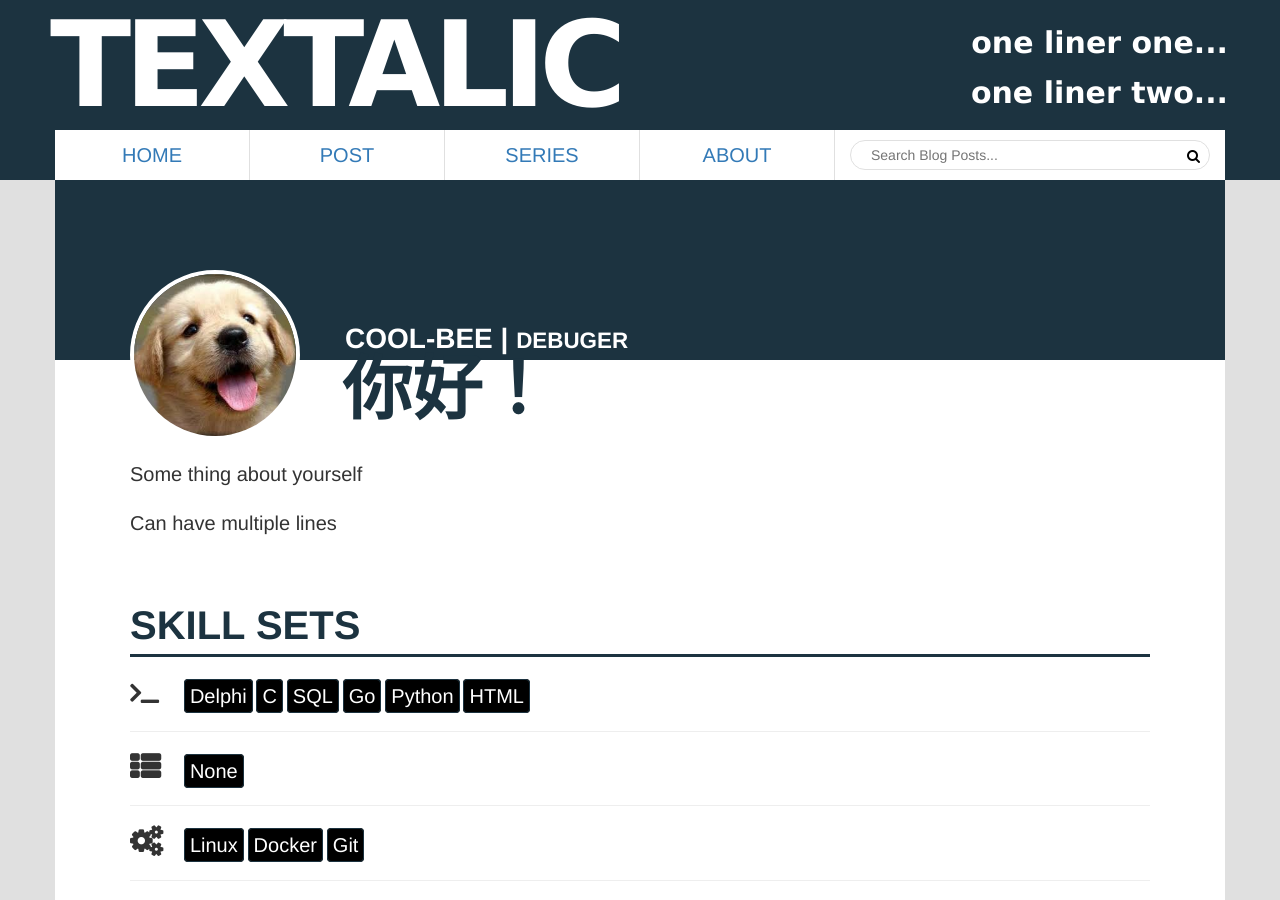
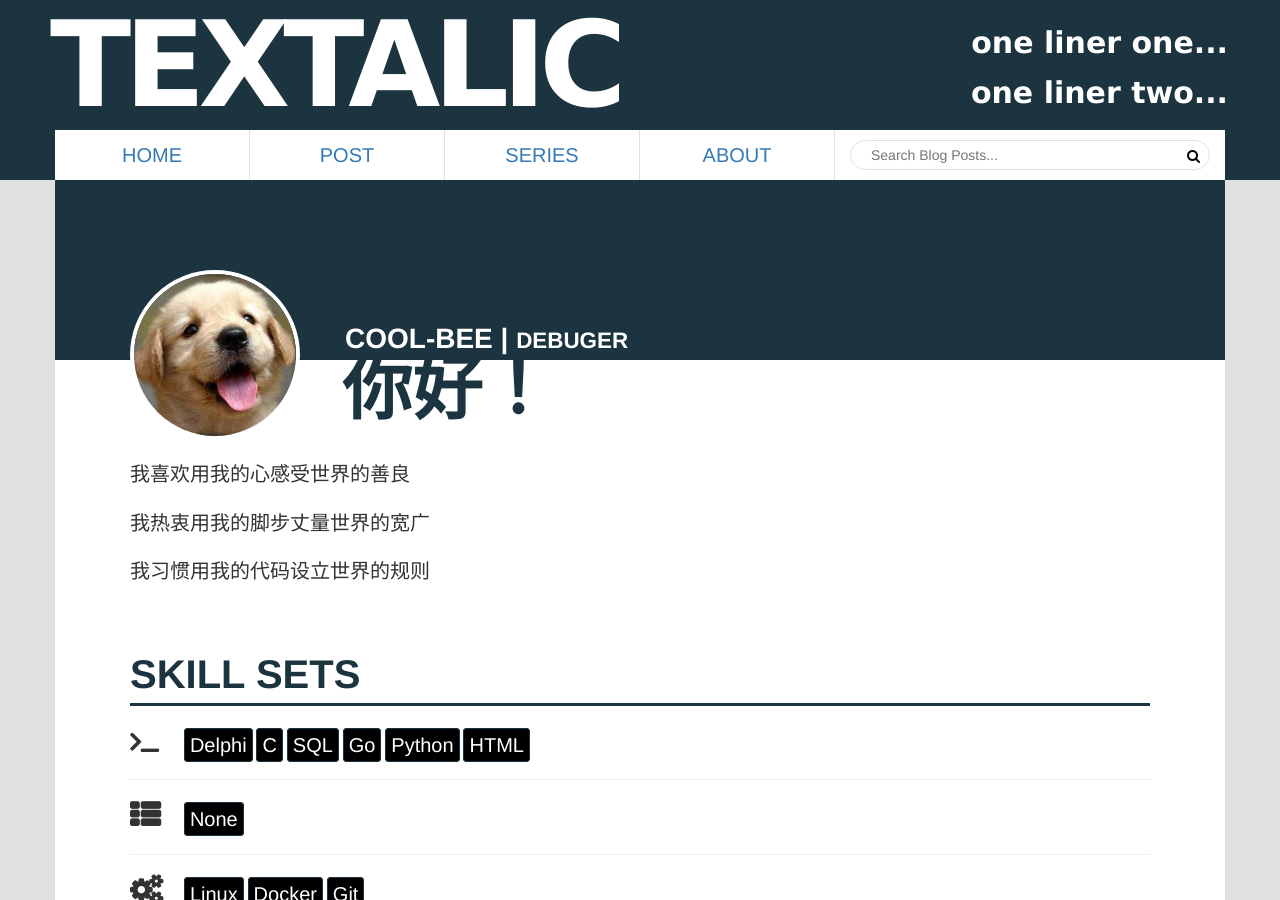
Before and after one commit to coolbee-cyou/coolbee-cyou.github.io, a Jekyll site: the page built from about/index.html, in a window 1280 px wide and 900 px high. Built offline with Jekyll 4.4.1, drawn with Linux system fonts in a browser that asks for light colours.

Commit message:
Update me.yml

```diff
--- a/_data/me.yml
+++ b/_data/me.yml
@@ -6,8 +6,9 @@ job: "Debuger"
 hi: "你好！"
 avatar_img: "/assets/img/me.png" # path to your avatar
 intro:
-  - "Some thing about yourself"
-  - "Can have multiple lines"
+  - "我喜欢用我的心感受世界的善良"
+  - "我热衷用我的脚步丈量世界的宽广"
+  - "我习惯用我的代码设立世界的规则"
 skills:
   - name: "Programming"
     icon-class: "fa fa-terminal"
```
